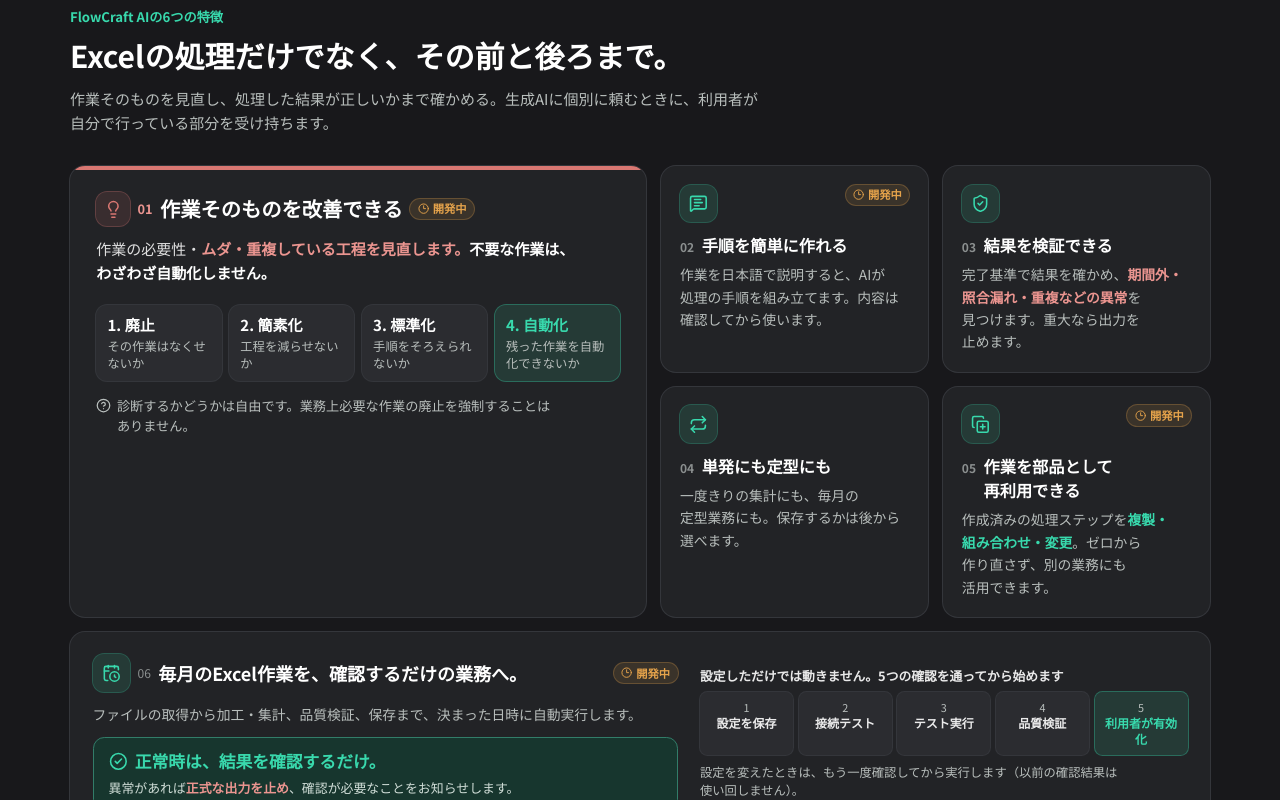
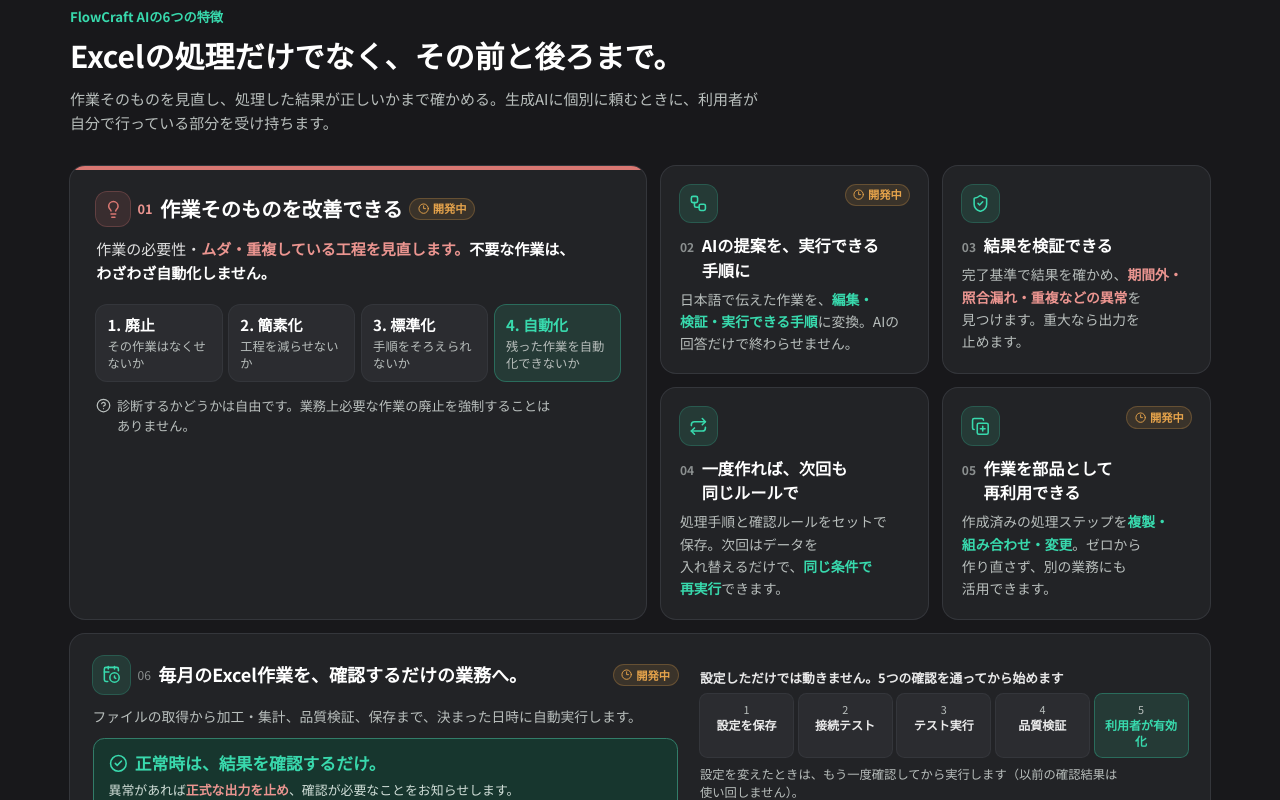
Before and after one commit to yukon2051-byteyu/FlowCraft_AI, a React (Vite) app in the folder frontend/: page / in a window 1280 px wide. Shown: the part 662-1462 px from the top of the page. Built offline with nearby package versions, Linux system fonts and the light colour scheme.

Commit message:
TOP: cards 02/04 copy clarifies executable steps and same-rule rerun
Co-Authored-By: Claude Opus 5.5 <noreply@anthropic.com>

```diff
--- a/frontend/src/pages/TopPage.tsx
+++ b/frontend/src/pages/TopPage.tsx
@@ -13,7 +13,6 @@ import {
   Lightbulb,
   ListChecks,
   Lock,
-  MessageSquareText,
   Play,
   ScanSearch,
   ShieldCheck,
@@ -134,7 +133,17 @@ function Hero() {
 type Reason = { no: string; icon: LucideIcon; title: string; body: ReactNode; feature: FeatureKey }
 
 const REASONS: Reason[] = [
-  { no: '02', icon: MessageSquareText, title: '手順を簡単に作れる', body: '作業を日本語で説明すると、AIが処理の手順を組み立てます。内容は確認してから使います。', feature: 'aiFlow' },
+  {
+    no: '02',
+    icon: Workflow,
+    title: 'AIの提案を、実行できる手順に',
+    body: (
+      <>
+        日本語で伝えた作業を、<span className="font-semibold text-mint">編集・検証・実行できる手順</span>に変換。AIの回答だけで終わらせません。
+      </>
+    ),
+    feature: 'aiFlow',
+  },
   {
     no: '03',
     icon: ShieldCheck,
@@ -146,7 +155,18 @@ const REASONS: Reason[] = [
     ),
     feature: 'criteria',
   },
-  { no: '04', icon: Repeat, title: '単発にも定型にも', body: '一度きりの集計にも、毎月の定型業務にも。保存するかは後から選べます。', feature: 'saveReuse' },
+  {
+    no: '04',
+    icon: Repeat,
+    // 「同じ品質」ではなく「同じルール」：品質を保証するのではなく、同じ検証基準で毎回確かめる
+    title: '一度作れば、次回も同じルールで',
+    body: (
+      <>
+        処理手順と確認ルールをセットで保存。次回はデータを入れ替えるだけで、<span className="font-semibold text-mint">同じ条件で再実行</span>できます。
+      </>
+    ),
+    feature: 'saveReuse',
+  },
   {
     no: '05',
     icon: CopyPlus,
```
